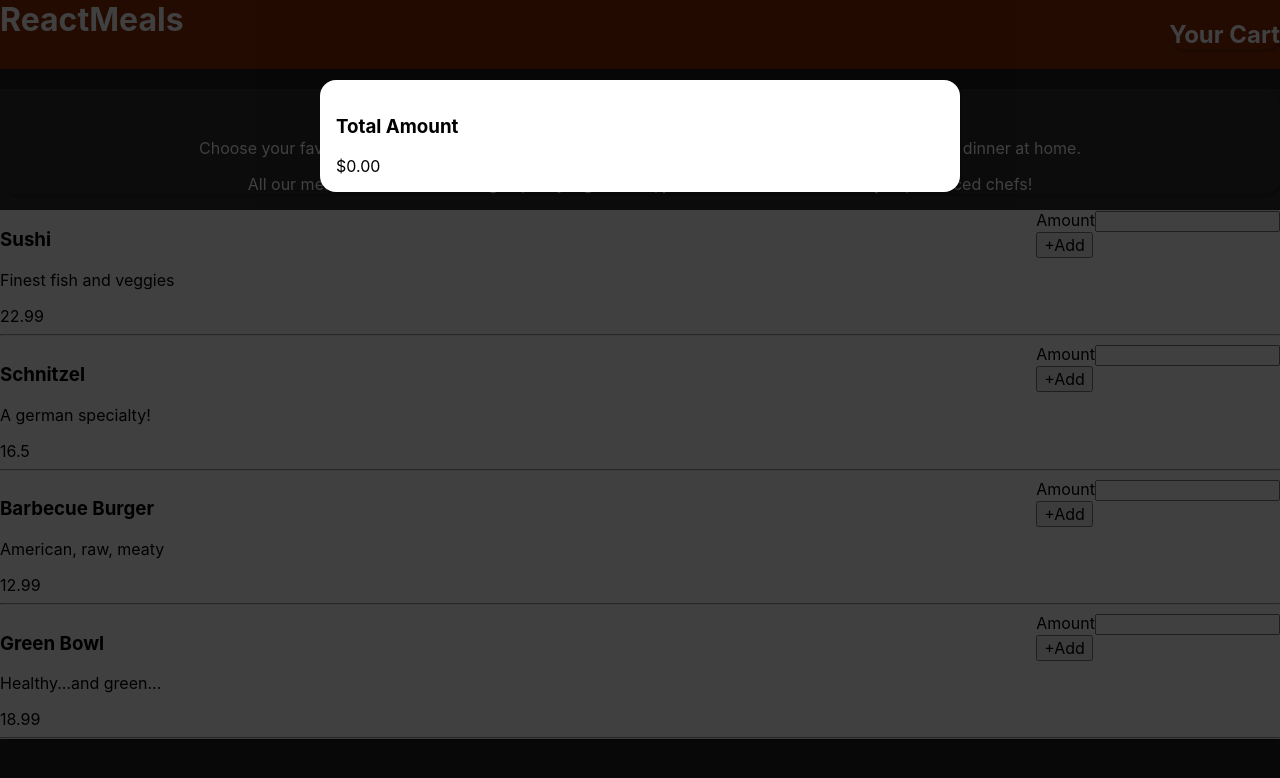
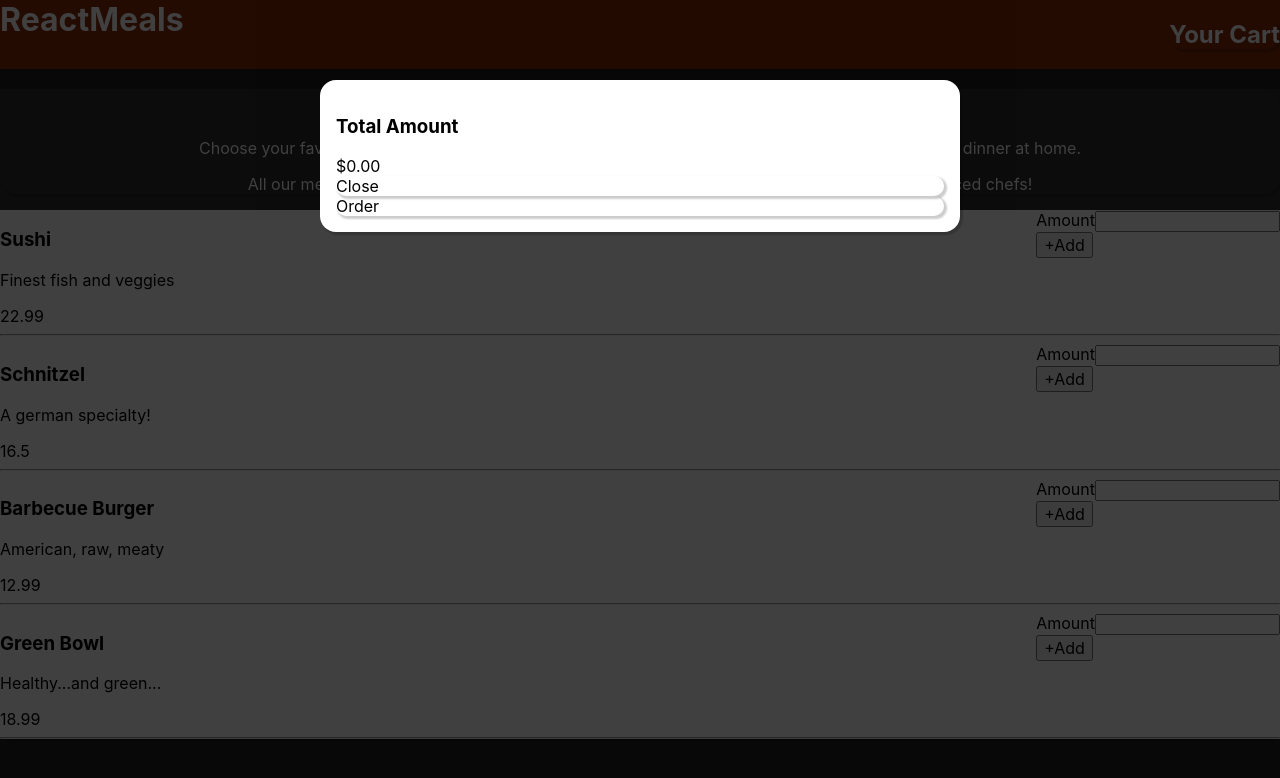
Before and after one commit to antran0/restaurant-app-react, a React (Create React App) app: page / in a window 1280 px wide. Both pictures are taken after a click on the element "Your Cart". Shown: the top 778 px of the page. Built offline with nearby package versions, Linux system fonts and the light colour scheme.

Commit message:
added buttons to cart

```diff
--- a/src/components/Cart/Cart.js
+++ b/src/components/Cart/Cart.js
@@ -13,7 +13,7 @@ const Cart = (props) => {
   };
 
   const hideCartHandler = () => {
-    console.log("Closing cart");
+    console.log("Closing Cart");
     setBackdropDisplayed(false);
   };
 
@@ -28,7 +28,7 @@ const Cart = (props) => {
         : ""}
       {backdropDisplayed
         ? ReactDOM.createPortal(
-            <CartItems />,
+            <CartItems onHideCart={hideCartHandler} />,
             document.getElementsByTagName("body")[0]
           )
         : ""}
--- a/src/components/Cart/CartItems.js
+++ b/src/components/Cart/CartItems.js
@@ -4,12 +4,21 @@ import Card from "../UI/Card";
 
 const CartItems = (props) => {
   const totalAmount = 0;
+
+  const orderHandler = () => {
+    console.log("Ordering");
+  };
+
   return (
     <Card className={`${styles["cart-items"]}`}>
       <section className={`${styles["cart-items__summary"]}`}>
         <h3>Total Amount</h3>
         {`$${(Math.round(totalAmount * 100) / 100).toFixed(2)}`}
       </section>
+      <footer className={`${styles["cart-items__footer"]}`}>
+        <Card onClick={props.onHideCart}>Close</Card>
+        <Card onClick={orderHandler}>Order</Card>
+      </footer>
     </Card>
   );
 };
--- a/src/components/UI/Card.js
+++ b/src/components/UI/Card.js
@@ -3,7 +3,10 @@ import styles from "./Card.module.css";
 
 const Card = (props) => {
   return (
-    <div className={`${styles["card"]} ${props.className}`}>
+    <div
+      className={`${styles["card"]} ${props.className}`}
+      onClick={props.onClick}
+    >
       {props.children}
     </div>
   );
```
